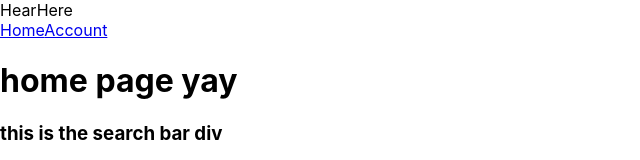
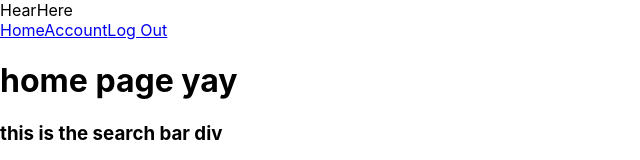
Before and after one commit to sgaggen/soham-gaggenapally-capstone, a React (Create React App) app in the folder client/: page /home in a window 1280 px wide. Shown: the top 160 px of the page, without its empty margins (0-640 px from the left). Built offline with nearby package versions, Linux system fonts and the light colour scheme; no server answers; sample sign-in values are in the browser's storage.

Commit message:
Add log out functionality

```diff
--- a/client/src/components/Header/Header.js
+++ b/client/src/components/Header/Header.js
@@ -1,6 +1,15 @@
 import { Link } from "react-router-dom";
+import { useNavigate } from "react-router-dom";
 
 function Header() {
+    const navigate = useNavigate();
+
+    function handleLogout () {
+        sessionStorage.removeItem('userId');
+        alert("logged out!")
+        navigate('/home')
+    }
+
     return (
         <header>
             HearHere
@@ -11,6 +20,7 @@ function Header() {
                 {window.sessionStorage.getItem("userId") ? "" : <Link to='/login'>Log In</Link>}
                 {window.sessionStorage.getItem("userId") ? "" : <Link to='/signup'>Sign Up</Link>}
                 {window.sessionStorage.getItem("userId") ? <Link to='/account'>Account</Link> : ""}
+                {window.sessionStorage.getItem("userId") ? <Link to='' onClick={handleLogout}>Log Out</Link> : ""}
             </nav>
         </header>
     )
```
